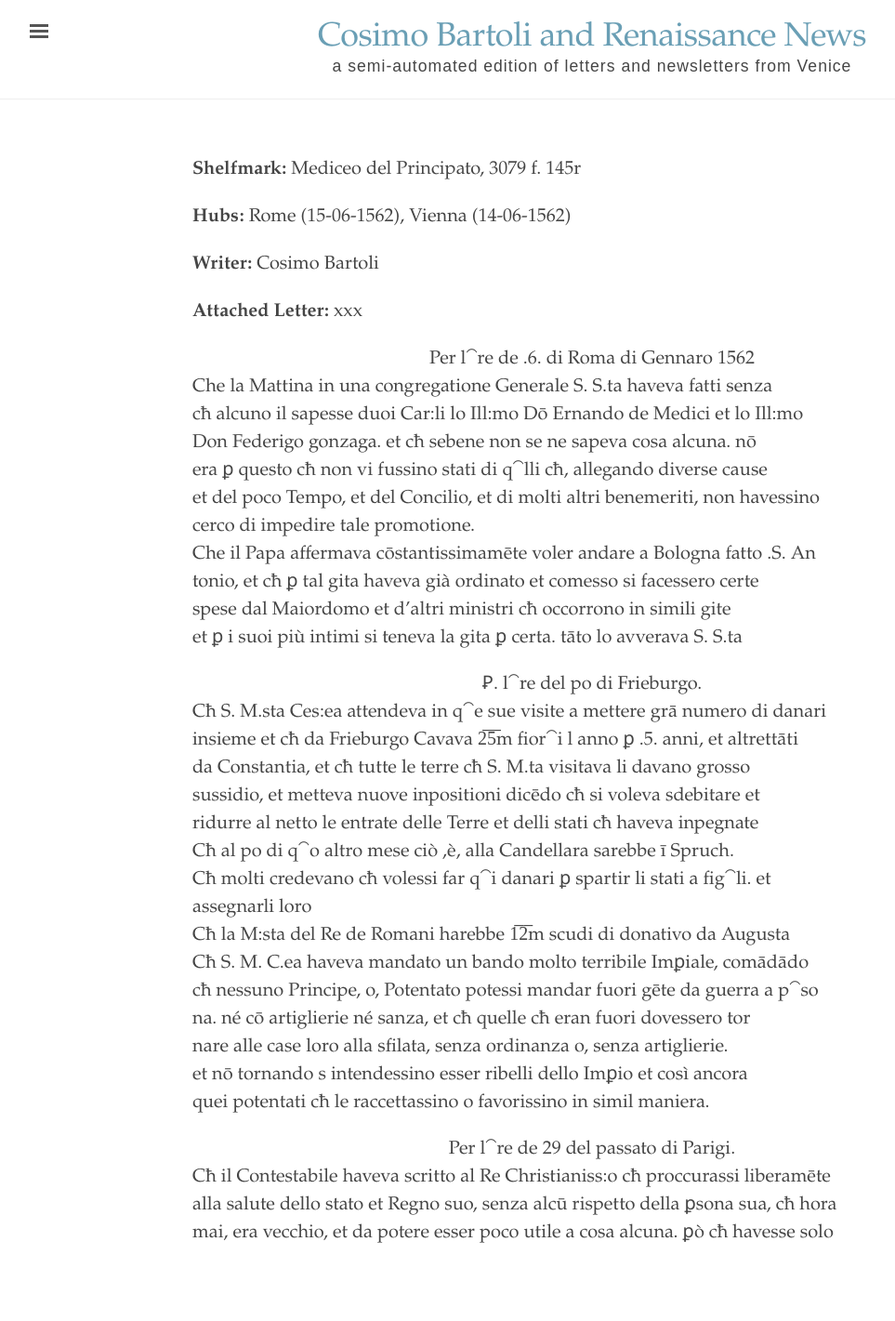
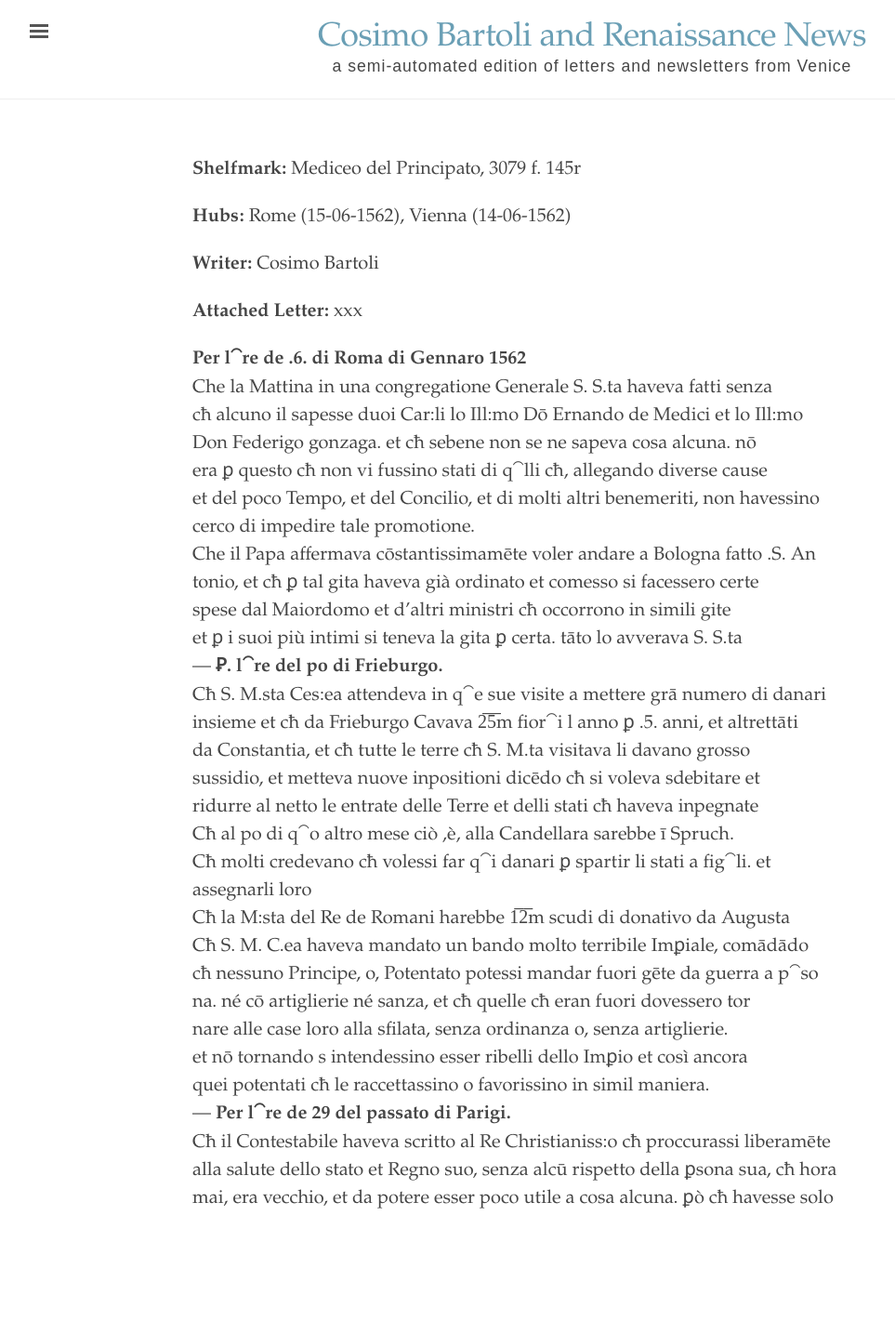
Before and after one commit to smansutti/test_ed, a Jekyll site: the page built from _texts/newsletter_test.md, in a window 1280 px wide. Shown: the whole page at 93% size, without its empty margins (3-966 px from the left). Built offline with Jekyll 4.4.1, drawn with Linux system fonts in a browser that asks for light colours; after the commit the page ends 1384 px from its top, so only the background shows below that.

```diff
--- a/_texts/newsletter_test.md
+++ b/_texts/newsletter_test.md
@@ -8,7 +8,7 @@ letter: xxx
 editor: Sara Mansutti
 ---
 
-<center>Per l⁀re de .6. di Roma di Gennaro 1562</center>
+<strong>Per l⁀re de .6. di Roma di Gennaro 1562</strong>
 Che la Mattina in una congregatione Generale S. S.ta haveva fatti senza
 cħ alcuno il sapesse duoi Car:li lo Ill:mo Dō Ernando de Medici et lo Ill:mo
 Don Federigo gonzaga. et cħ sebene non se ne sapeva cosa alcuna. nō
@@ -19,7 +19,8 @@ Che il Papa affermava cōstantissimamēte voler andare a Bologna fatto .S. An
 tonio, et cħ ꝑ tal gita haveva già ordinato et comesso si facessero certe
 spese dal Maiordomo et d'altri ministri cħ occorrono in simili gite
 et ꝑ i suoi più intimi si teneva la gita ꝑ certa. tāto lo avverava S. S.ta
-<center>Ꝑ. l⁀re del po di Frieburgo.</center>
+---
+<strong>Ꝑ. l⁀re del po di Frieburgo.</strong>
 Cħ S. M.sta Ces:ea attendeva in q⁀e sue visite a mettere grā numero di danari
 insieme et cħ da Frieburgo Cavava 2̅5̅m fior⁀i l anno ꝑ .5. anni, et altrettāti
 da Constantia, et cħ tutte le terre cħ S. M.ta visitava li davano grosso
@@ -35,7 +36,8 @@ na. né cō artiglierie né sanza, et cħ quelle cħ eran fuori dovessero tor
 nare alle case loro alla sfilata, senza ordinanza o, senza artiglierie.
 et nō tornando s intendessino esser ribelli dello Imꝑio et così ancora
 quei potentati cħ le raccettassino o favorissino in simil maniera.
-<center>Per l⁀re de 29 del passato di Parigi.</center>
+---
+<strong>Per l⁀re de 29 del passato di Parigi.</strong>
 Cħ il Contestabile haveva scritto al Re Christianiss:o cħ proccurassi liberamēte
 alla salute dello stato et Regno suo, senza alcū rispetto della ꝑsona sua, cħ hora
 mai, era vecchio, et da potere esser poco utile a cosa alcuna. ꝑò cħ havesse solo
```
